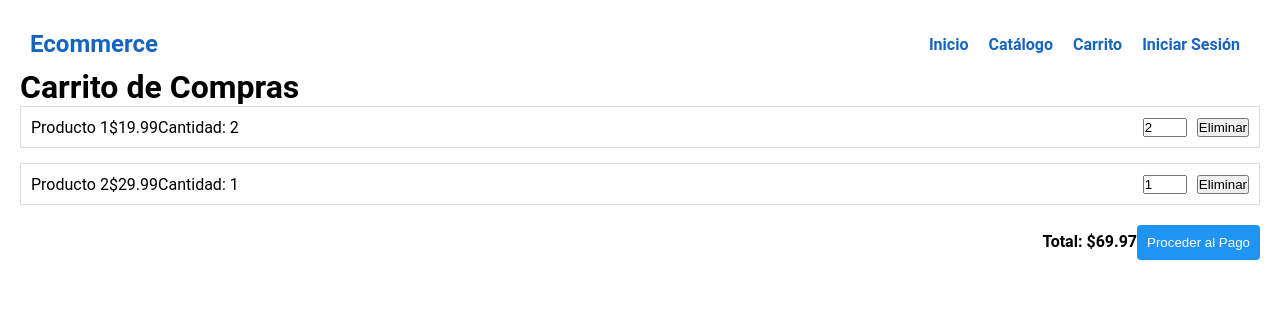
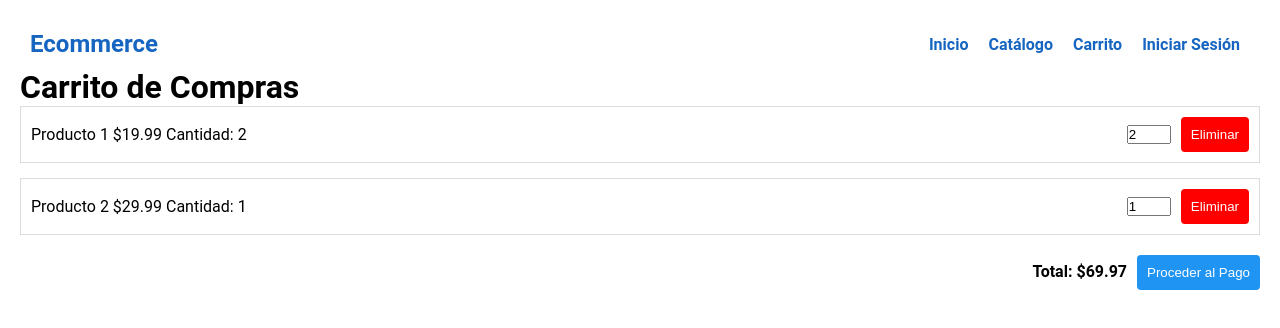
Before and after one commit to crescowboy/E-commerce, a React (Create React App) app: page /carrito in a window 1280 px wide. Shown: the top 328 px of the page. Built offline with nearby package versions, Linux system fonts and the light colour scheme.

Commit message:
Estilos boton eliminar

```diff
--- a/src/Pages/CarritoPage.jsx
+++ b/src/Pages/CarritoPage.jsx
@@ -41,7 +41,7 @@ const CarritoPage = () => {
           <div key={item.id} className="cart-item">
             <div>
               <span>{item.name}</span>
-              <span>${item.price.toFixed(2)}</span>
+              <span> ${item.price.toFixed(2)} </span>
               <span>Cantidad: {item.quantity}</span>
             </div>
             <div>
@@ -50,7 +50,7 @@ const CarritoPage = () => {
                 value={item.quantity}
                 onChange={(e) => handleQuantityChange(item.id, parseInt(e.target.value))}
               />
-              <button onClick={() => handleRemoveItem(item.id)}>Eliminar</button>
+              <button className='btn-eliminar' onClick={() => handleRemoveItem(item.id)}>Eliminar</button>
             </div>
           </div>
         ))}
--- a/src/index.css
+++ b/src/index.css
@@ -184,6 +184,11 @@ html{
   margin-top: 20px;
   text-align: right;
   font-weight: bold;
+
+}
+
+.cart-total span{
+  margin-right: 10px;
 }
 
 .cart-total button {
@@ -199,3 +204,16 @@ html{
 .cart-total button:hover {
   background-color: #1565c1;
 }
+
+.btn-eliminar{
+  background-color: red;
+  color: white;
+  padding: 10px;
+  border-radius: 4px;
+  border: none;
+  cursor: pointer;
+}
+
+.btn-eliminar:hover{
+  background-color: rgb(216, 0, 0);
+}
```
